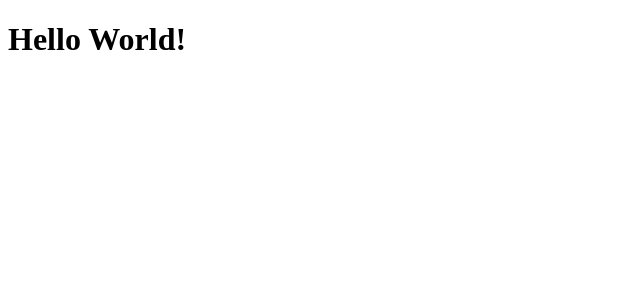
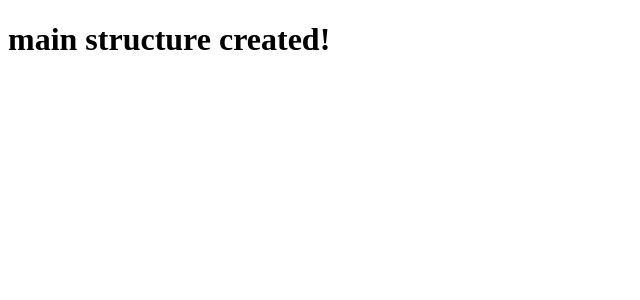
Before and after one commit to ihsandedec/siem-nextjs-project, a Next.js app: page / in a window 1280 px wide. Shown: the top 300 px of the page, without its empty margins (0-640 px from the left). Built offline with nearby package versions, Linux system fonts and the light colour scheme.

Commit message:
Main structure created

```diff
--- a/pages/index.js
+++ b/pages/index.js
@@ -1,5 +1,5 @@
 export default function HomePage(){
     return (
-        <h1>Hello World!</h1>
+        <h1>main structure created!</h1>
     )
 }
```
